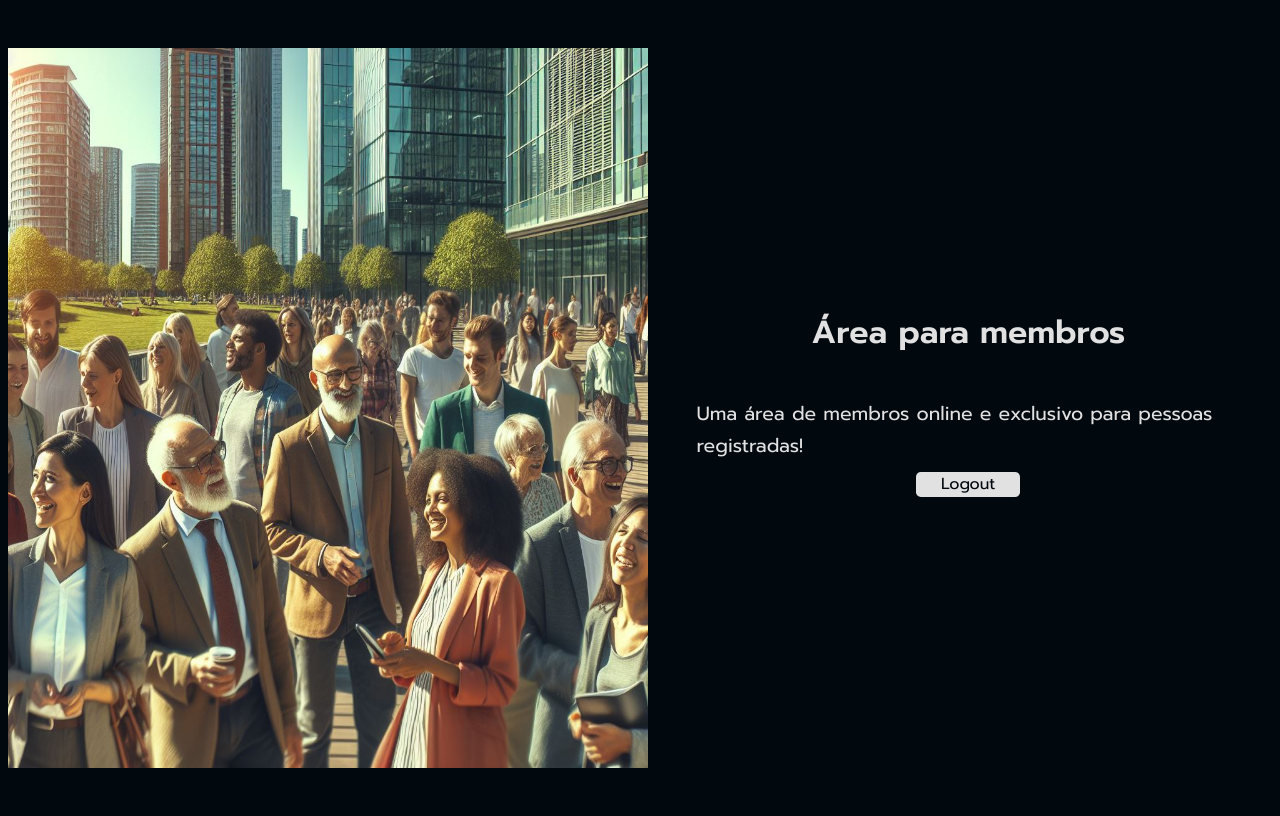
After one commit to Rafaellegend/DJango-OAuth-Autentication, a Django app: page /members/ in a window 1280 px wide. The commit adds this page. Run offline with Django 5.2, Linux system fonts and the light colour scheme; the visitor is signed in with stand-in values (Sample User, id 1).

Commit message:
final commit

```diff
--- a/tech/urls.py
+++ b/tech/urls.py
@@ -1,6 +1,7 @@
 from django.urls import path
-from tech.views import index
+from tech.views import index,members
 
 urlpatterns = [
-    path('',index, name='index')
+    path('',index, name='index'),
+    path('members/', members, name = 'members'),
 ]
--- a/tech/views.py
+++ b/tech/views.py
@@ -1,5 +1,9 @@
 from django.shortcuts import render
+from django.contrib.auth.decorators import login_required
 
-# Create your views here.
 def index (request):
     return render(request, 'index.html')
+
+@login_required
+def members(request):
+    return render(request, 'members.html')
--- a/templates/index.html
+++ b/templates/index.html
@@ -5,7 +5,7 @@
     <meta charset="UTF-8">
     <meta name="viewport" content="width=device-width, initial-scale=1.0">
     <link rel="stylesheet" href="{% static 'index.css' %}">
-    <title>Tech</title>
+    <title>Tech | Login</title>
 </head>
 <body>
     <header>
@@ -15,7 +15,7 @@
         <h1>Autenticação com OAuth 2.0</h1>
         <div class="social-media">
             <div class="social-media-details">
-                <a href="">
+                <a href="http://localhost:8000/accounts/github/login/?process=login">
                     <img src="{% static "assets/github.svg" %}" alt="Icone para realizar a autenticação com GitHub" class="social-media-icon">
                     <p>GitHub</p>
                 </a>
--- /dev/null
+++ b/templates/members.html
@@ -0,0 +1,23 @@
+{% load static %}
+<!DOCTYPE html>
+<html lang="en">
+<head>
+    <meta charset="UTF-8">
+    <meta name="viewport" content="width=device-width, initial-scale=1.0">
+    <link rel="stylesheet" href="{% static 'index.css' %}">
+    <link rel="stylesheet" href="{% static 'members.css' %}">
+    <title>Tech | Membros</title>
+</head>
+<body>
+    <header>
+        <img src="{% static "assets/member.jpeg" %}" alt="Imagem com várias pessoas felizes" class="logo">
+    </header>
+    <main>
+        <h1>Área para membros</h1>
+        <p>Uma área de membros online e exclusivo para pessoas registradas!</p>
+        <div class="logout-btn-container">
+            <a href="http://localhost:8000/accounts/logout" class="logout-btn">Logout</a>
+        </div>
+    </main>
+</body>
+</html>
--- /dev/null
+++ b/templates/static/members.css
@@ -0,0 +1,25 @@
+:root {
+    --background-color: #01080E;
+    --offwhite: #E1E1E1;
+    --font-family: "Prompt", sans-serif;
+}
+
+.logout-btn-container {
+    display: flex;
+    justify-content: right;
+    align-items: center;
+}
+
+.logout-btn {
+    text-decoration: none;
+    background-color: var(--offwhite);
+    color: var(--background-color);
+    border-radius: 0.3rem;
+    width: 6.5rem;
+    height: 1.6rem;
+    font-weight: 400;
+    font-size: 1rem;
+    line-height: 1.6rem;
+    text-align: center;
+    margin-bottom: 2rem;
+}
```
Also changed, not shown: setup/settings.py (+11 -2 lines).
